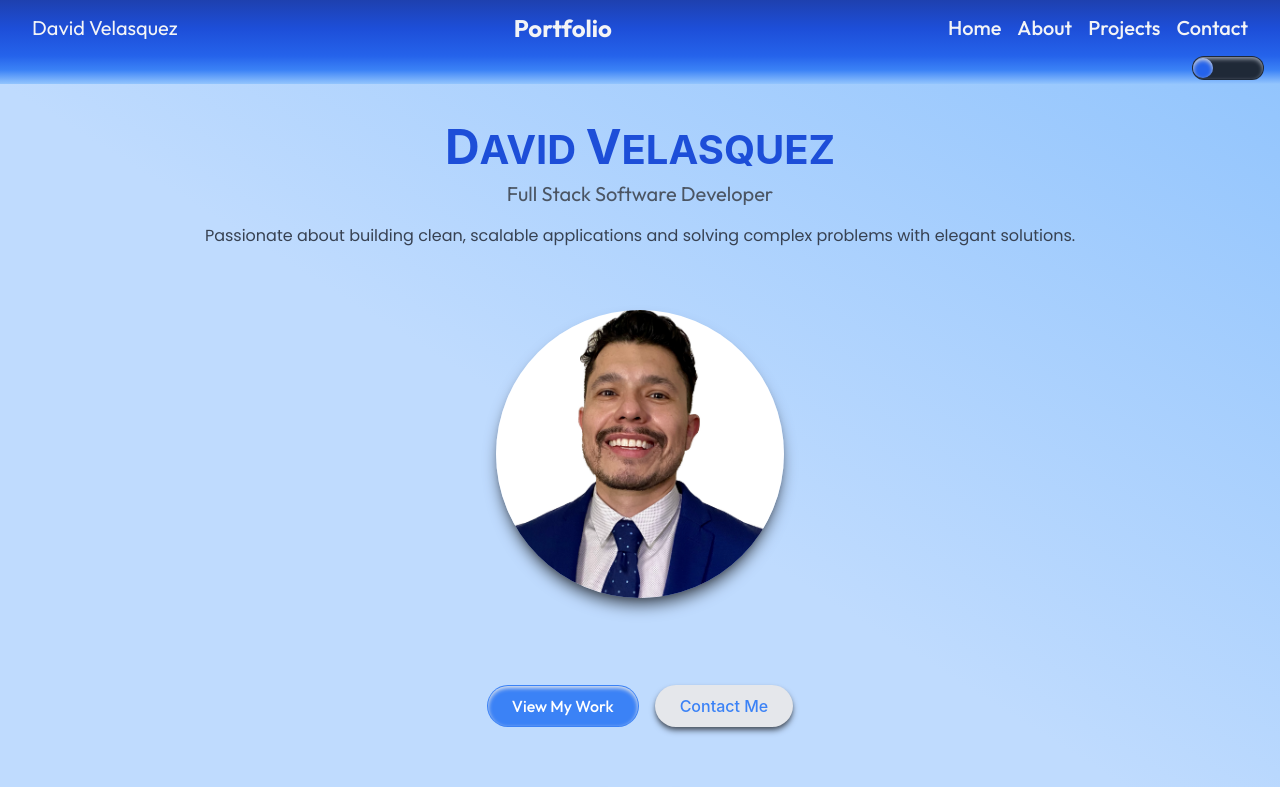
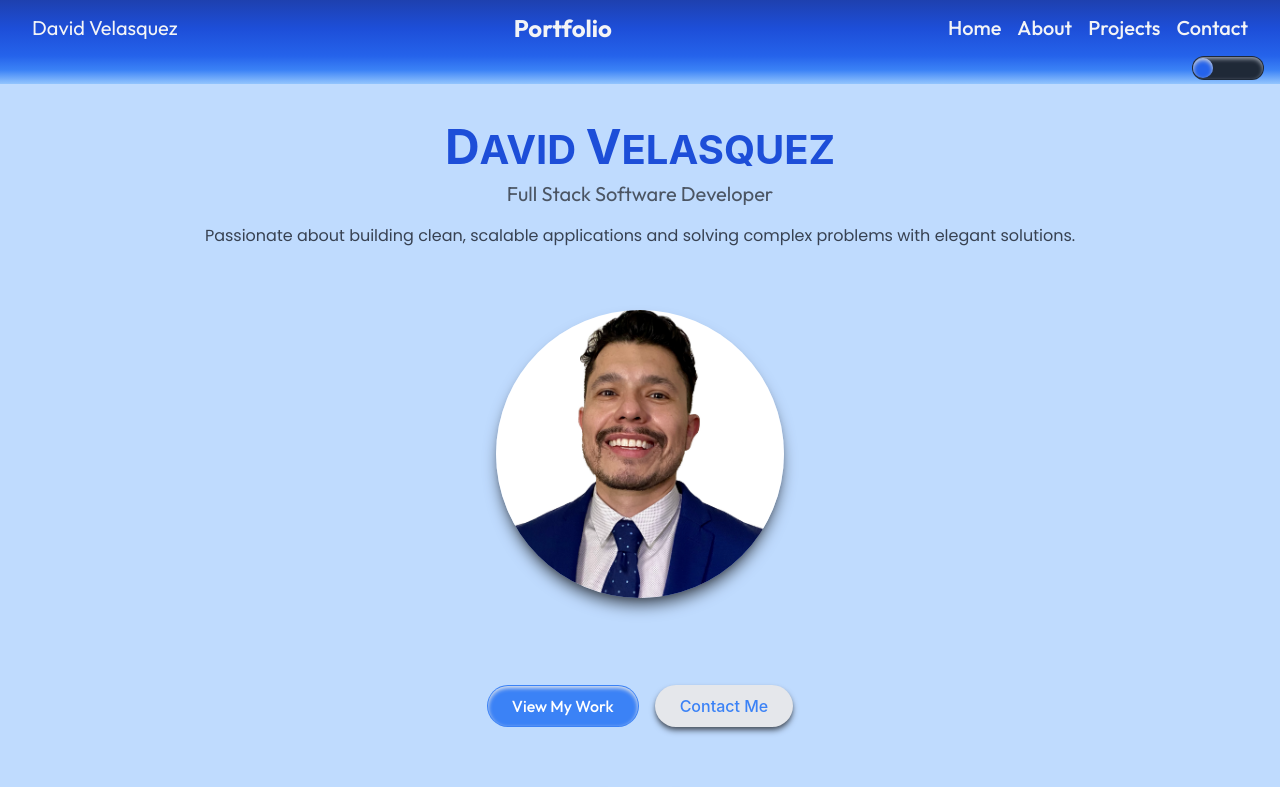
Before and after one commit to davidxv15/Portfolio-2, a React (Vite) app: page / in a window 1280 px wide. Shown: the top 787 px of the page. Built offline with nearby package versions, Linux system fonts and the light colour scheme; a web font is replaced by a local one.

Commit message:
bg-gradient edit

```diff
--- a/src/components/HeroSection.tsx
+++ b/src/components/HeroSection.tsx
@@ -2,7 +2,7 @@ import * as React from 'react';
 
 const HeroSection: React.FC = () => {
    return (
-    <section className="flex flex-col items-center justify-evenly h-screen w-screen bg-gradient-to-tr from-blue-200 via-blue-200 to-blue-300 text-center">
+    <section className="flex flex-col items-center justify-evenly h-screen w-screen bg-gradient-to-t from-blue-200 via-blue-200 to-blue-200 text-center">
       <div className="mb-6">
         <h1 className="text-4.5xl font-league font-bold text-blue-700"><span className="text-5xl">D</span>AVID <span className="text-5xl">V</span>ELASQUEZ</h1>
         <p className="text-xl font-outfit text-gray-600 mt-2">
```
